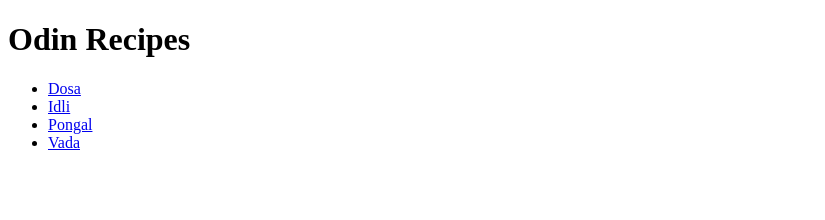
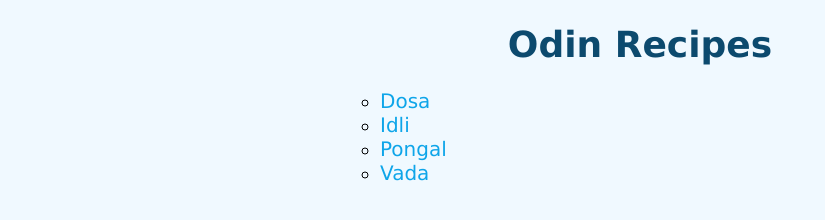
Before and after one commit to PriyanshuCK/odin-recipes, a plain HTML site: page index.html in a window 1280 px wide. Shown: the whole page, without its empty margins (0-825 px from the left). Drawn offline with Linux system fonts and the light colour scheme.

Commit message:
Add styles

```diff
--- a/index.html
+++ b/index.html
@@ -4,6 +4,7 @@
     <meta charset="UTF-8">
     <meta name="viewport" content="width=device-width, initial-scale=1.0">
     <title>Recipes</title>
+    <link rel="stylesheet" href="./style.css"/>
 </head>
 <body>
     <h1>Odin Recipes</h1>
--- /dev/null
+++ b/style.css
@@ -0,0 +1,29 @@
+body {
+    background-color: #f0f9ff;
+    max-width: 600px;
+    margin: auto;
+    font-family: verdana, sans-serif;
+    font-size: 18px;
+}
+
+h1{
+    text-align: center;
+}
+
+h1, h2 {
+    color: #0c4a6e;
+}
+
+a {
+    text-decoration: none;
+    color: #0ea5e9;
+    font-size: 20px;
+}
+
+ul {
+    list-style-type: circle;
+}
+
+ol {
+    list-style-type: devanagari;
+}
```
Also changed, not shown: recipes/dosai.html (+1 -0 lines), recipes/idli.html (+1 -0 lines), recipes/pongal.html (+1 -0 lines), recipes/vada.html (+1 -0 lines).
